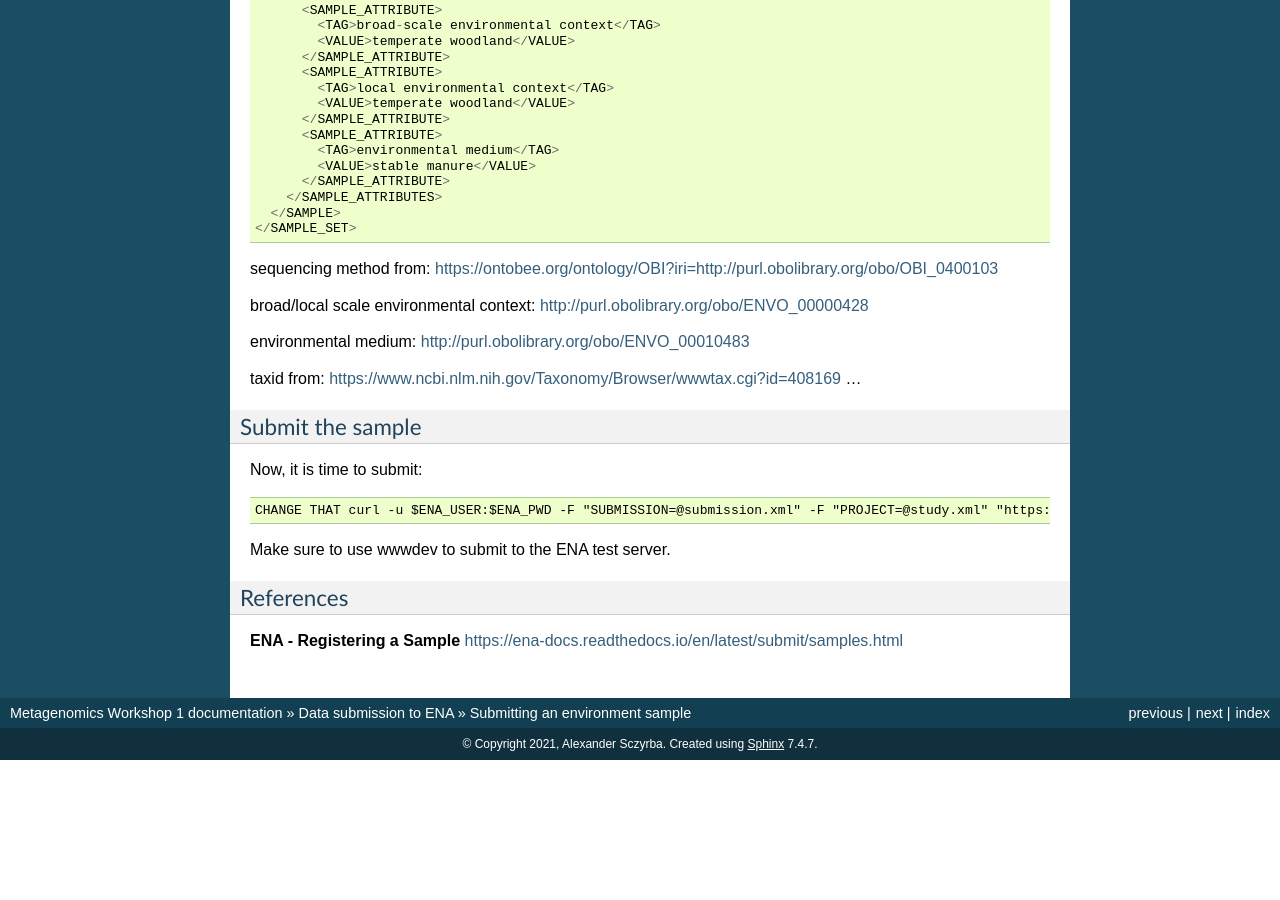
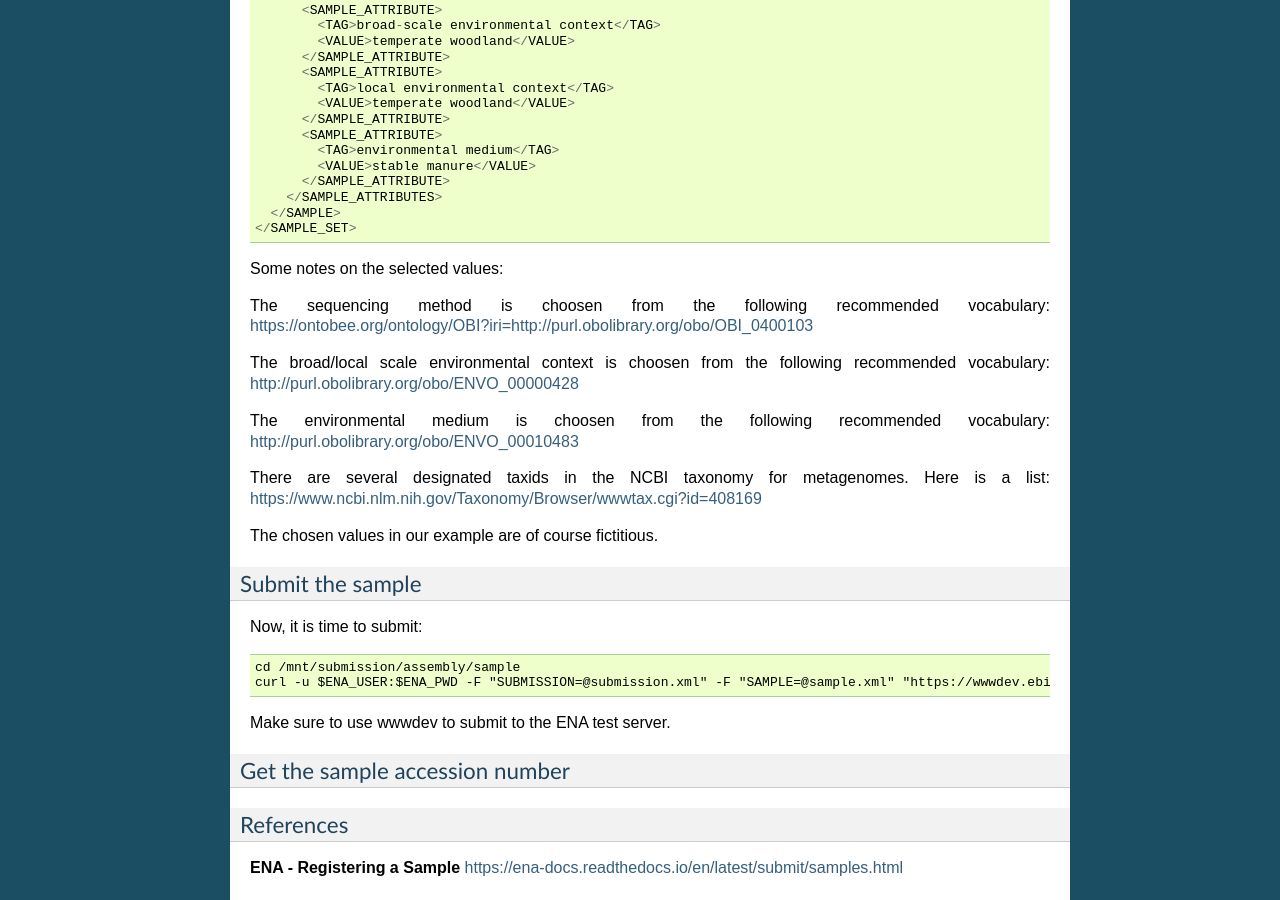
Before and after one commit to metagenomics/metagenomics-workshop, a Sphinx documentation site: the page built from docs/data_submission/environment_sample.rst, in a window 1280 px wide and 900 px high, scrolled down 1704 px. Built offline with Sphinx 7.4.7, drawn with Linux system fonts in a browser that asks for light colours; before the commit the page ends 2464 px from its top, so only the background shows below that; some of the changed text lies outside the part shown.

Commit message:
Update environment_sample.rst

```diff
--- a/docs/data_submission/environment_sample.rst
+++ b/docs/data_submission/environment_sample.rst
@@ -107,27 +107,36 @@ we will reduce that to the mandatory fields only::
 	</SAMPLE_SET>
 
 
-sequencing method from:
+Some notes on the selected values:
+
+The sequencing method is choosen from the following recommended vocabulary:
 https://ontobee.org/ontology/OBI?iri=http://purl.obolibrary.org/obo/OBI_0400103
 
-broad/local scale environmental context:
+The broad/local scale environmental context is choosen from the following recommended vocabulary:
 http://purl.obolibrary.org/obo/ENVO_00000428
 
-environmental medium:
+The environmental medium is choosen from the following recommended vocabulary:
 http://purl.obolibrary.org/obo/ENVO_00010483
 
-taxid from:
+There are several designated taxids in the NCBI taxonomy for metagenomes. Here is a list:
 https://www.ncbi.nlm.nih.gov/Taxonomy/Browser/wwwtax.cgi?id=408169
-...
+
+The chosen values in our example are of course fictitious.
 
 Submit the sample
 ^^^^^^^^^^^^^^^^
 
 Now, it is time to submit::
 
-  CHANGE THAT curl -u $ENA_USER:$ENA_PWD -F "SUBMISSION=@submission.xml" -F "PROJECT=@study.xml" "https://wwwdev.ebi.ac.uk/ena/submit/drop-box/submit/"
+  cd /mnt/submission/assembly/sample
+  curl -u $ENA_USER:$ENA_PWD -F "SUBMISSION=@submission.xml" -F "SAMPLE=@sample.xml" "https://wwwdev.ebi.ac.uk/ena/submit/drop-box/submit/" > receipt.xml
 
 Make sure to use wwwdev to submit to the ENA test server.
+
+Get the sample accession number
+^^^^^^^^^^^^^^^
+
+
 
 
 References
```
